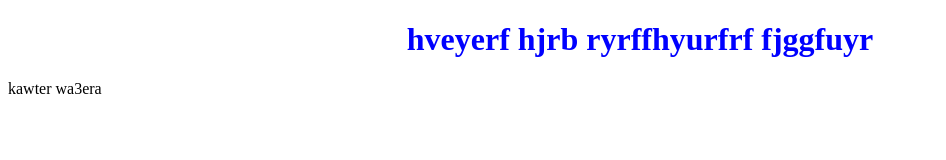
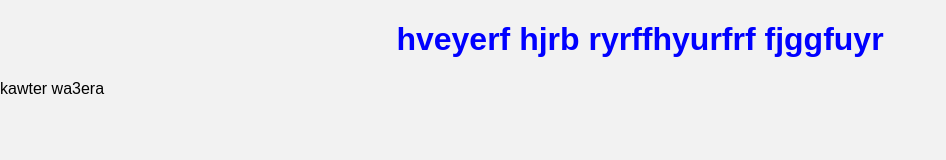
Before and after one commit to Kawter-Ael/myproject, a plain HTML site: page index.html in a window 1280 px wide. Shown: the whole page, without its empty margins (0-946 px from the left). Drawn offline with Linux system fonts and the light colour scheme.

Commit message:
changing background color in css file

```diff
--- a/style.css
+++ b/style.css
@@ -3,3 +3,8 @@ h1{
     font-size: 2em;
     text-align: center;
 }
+body{
+    background-color: #f2f2f2;
+    font-family: Arial, sans-serif;
+    margin: 0;
+}
```
